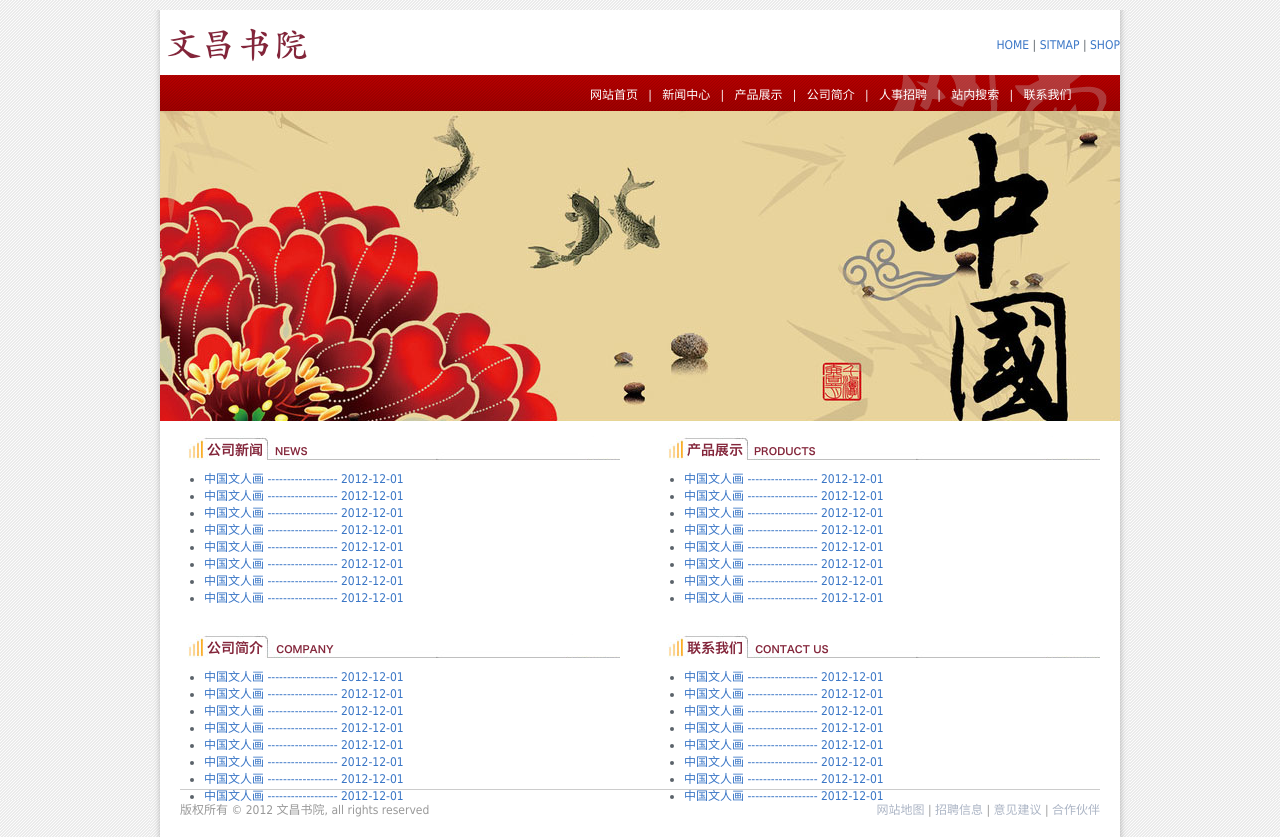
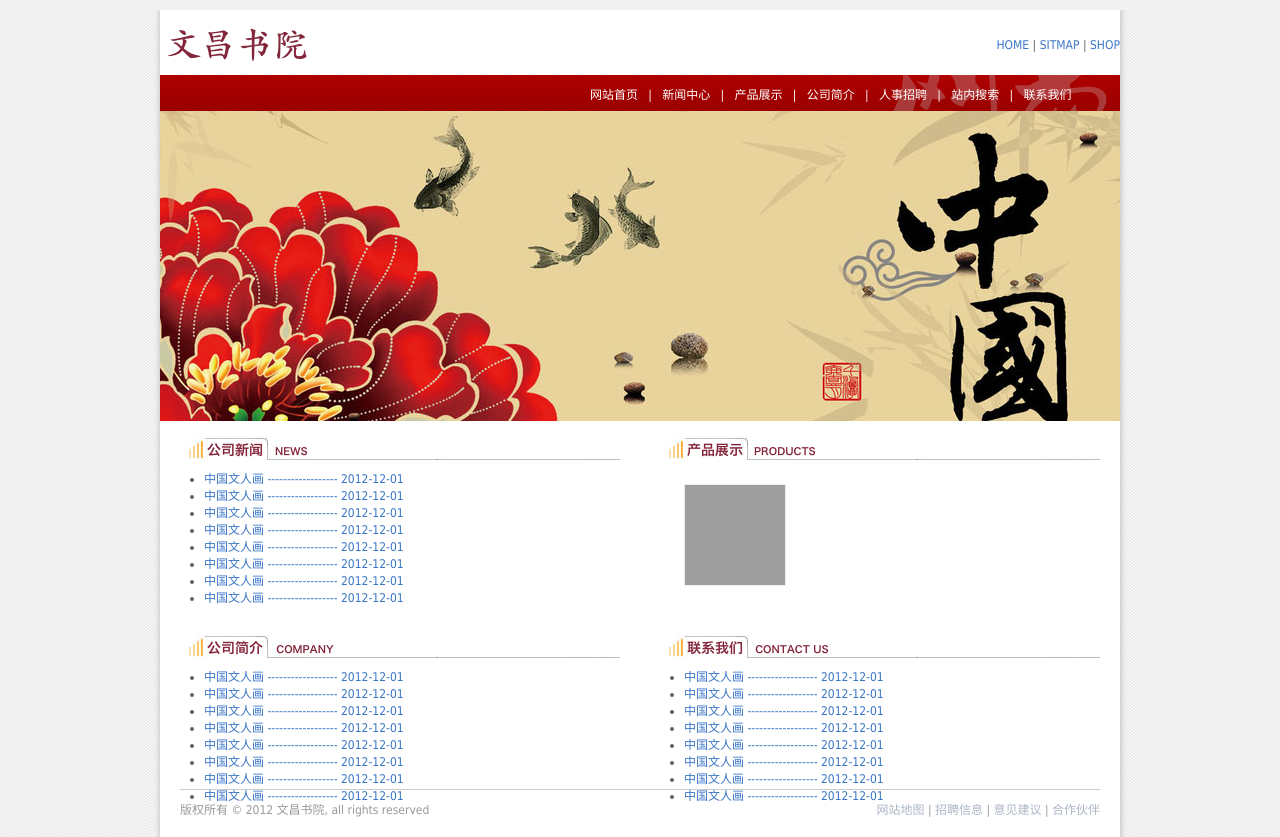
Before and after one commit to jiaokai/wcsy, a Django app: template templates/index.html in a window 1280 px wide. Run offline with Django 3.2, Linux system fonts and the light colour scheme; the template is opened without the code that fills it: most values are stand-ins (such as "Sample title", 1, 10 or a date in 2020); grey boxes are pictures that could not be loaded.

Commit message:
2012-12-06

```diff
--- a/templates/contact.html
+++ b/templates/contact.html
@@ -2,6 +2,10 @@
 
 {% block main %}
 <div class="content">
+    <div class="rside-title">
+        <h1>联系我们</h1>
+    </div>
+    <img src="/static/img/addr.png">
     {{ contact.s_content|safe }}
 </div>
 {% endblock %}
--- a/templates/hire.html
+++ b/templates/hire.html
@@ -2,6 +2,9 @@
 
 {% block main %}
 <div class="content">
+    <div class="rside-title">
+        <h1>人事招聘</h1>
+    </div>
     {{ hire.s_content|safe }}
 </div>
 {% endblock %}
--- a/templates/index.html
+++ b/templates/index.html
@@ -1,4 +1,9 @@
 {% extends "base.html" %}
+
+{% block hd-extra %}
+<script language="javascript" src="{{ STATIC_URL }}js/jquery-photofy-2.0.43.min.js" type="text/javascript"></script>
+<script language="javascript" src="{{ STATIC_URL }}js/images.js" type="text/javascript"></script>
+{% endblock %}
 
 {% block main %}
 <div class="content">
@@ -18,16 +23,27 @@
     </div>
     <div class="title-products">
         <div class="title-content">
-            <ul>
-                <li><a href="">中国文人画 ------------------ 2012-12-01</a></li>
-                <li><a href="">中国文人画 ------------------ 2012-12-01</a></li>
-                <li><a href="">中国文人画 ------------------ 2012-12-01</a></li>
-                <li><a href="">中国文人画 ------------------ 2012-12-01</a></li>
-                <li><a href="">中国文人画 ------------------ 2012-12-01</a></li>
-                <li><a href="">中国文人画 ------------------ 2012-12-01</a></li>
-                <li><a href="">中国文人画 ------------------ 2012-12-01</a></li>
-                <li><a href="">中国文人画 ------------------ 2012-12-01</a></li>
-            </ul>
+            <div id="photofy" > </div>
+            <script type="text/javascript">
+                var images = [
+                    {% for i in images %}
+                        {
+                            ImageUrl: "{{ i.s_face }}",
+                            LinkUrl: "/product/content/?tid={{ i.id }}"
+                        },
+                    {% endfor %}
+                ]
+                $("#photofy").photofy({
+                    imageSource: images,
+                    maxImages: 4,
+                    delay: 4000,
+                    copyright: false,
+                    select: function (obj, ui) {
+                        window.location = ui.attr("href");
+                        return false;
+                    }
+                });
+            </script>
         </div>
     </div>
     <div class="title-company">
--- a/web/static/css/style.css
+++ b/web/static/css/style.css
@@ -395,8 +395,39 @@ p.title {background-color:#eee;padding-left:10px;font-size:14px;font-weight:bold
 #id_s_link_buy, #id_s_name, #id_s_title, #id_s_sum { width:710px; }
 .content {margin: 0 20px;}
 .content img { max-width: 100%; overflow:hidden;}
-.title-hd { background: url(../img/title-bg.jpg);
-height: 31px;
-line-height: 20px;
-font-size: 14px;
-font-weight: bold;}
+.title-hd { background: url(../img/title-bg.jpg); height: 31px; line-height: 20px; font-size: 14px; font-weight: bold;}
+
+#photofy
+{
+	width: 405px;
+	height: 101px;
+    margin-top:15px;
+}
+
+#photofy a
+{
+	color: #1f90c5;
+}
+
+#photofy a.photofy_overlay_close
+{
+	font-size: 12px;
+}
+
+#photofy a.photofy_thumbnail
+{
+	border: 1px solid #eee;
+	display: block;
+	float: left;
+	text-decoration: none;
+	width: 100px;
+	height: 100px;
+	margin: 0 -1px -1px 0;
+}
+
+#photofy a img
+{
+	border: none;
+    width:100px;
+    height:100px;
+}
--- a/web/views.py
+++ b/web/views.py
@@ -40,6 +40,9 @@ def g_pages(records, per, page, ):
 
 # 首页 {{{1
 def v_index(request):
+    images = m_product.objects.all()[:4]
+    for i in images:
+        i.s_face = i.s_face[5:-1]
     return render_to_response('index.html', locals(), context_instance=RequestContext(request))
 
 # 新闻 {{{1
```
Also changed, not shown: web/static/img/addr.png (added), web/static/js/jquery-photofy-2.0.43.min.js (added).
